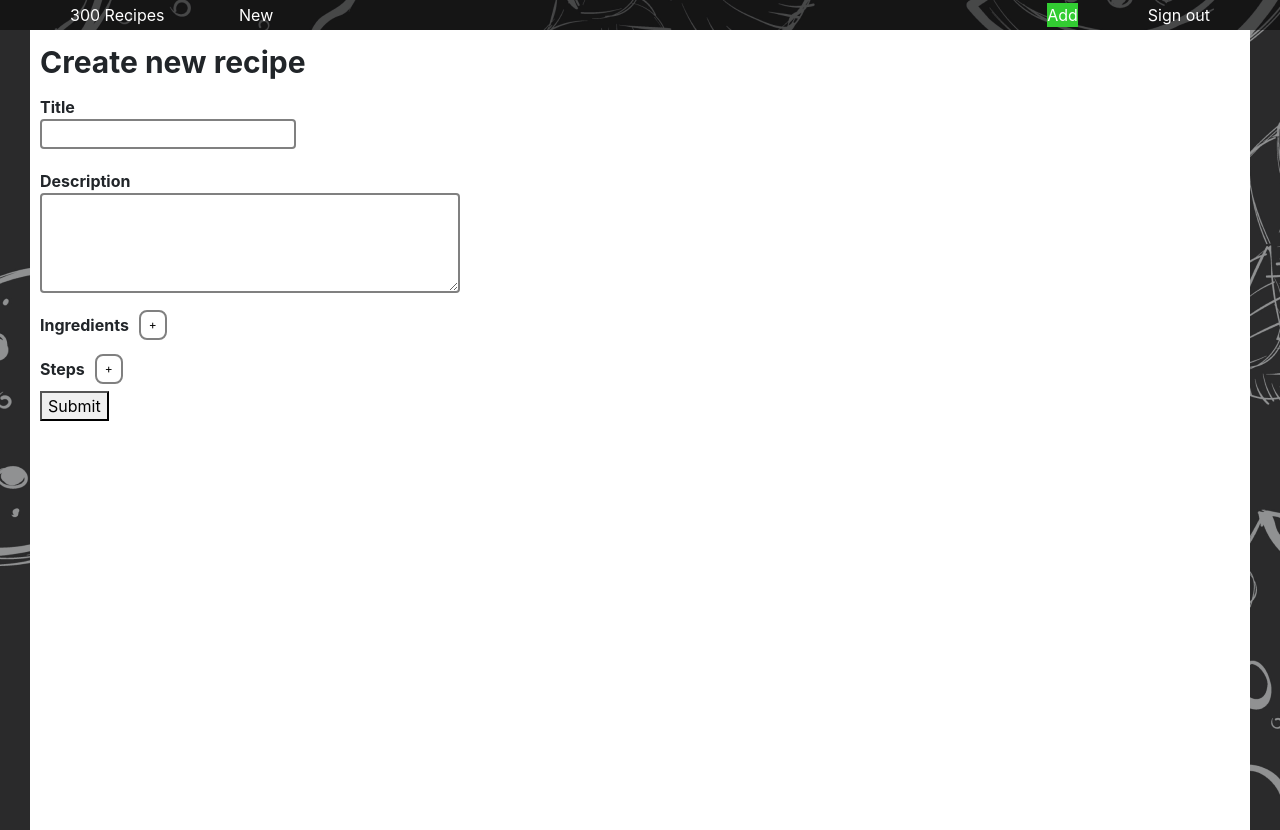
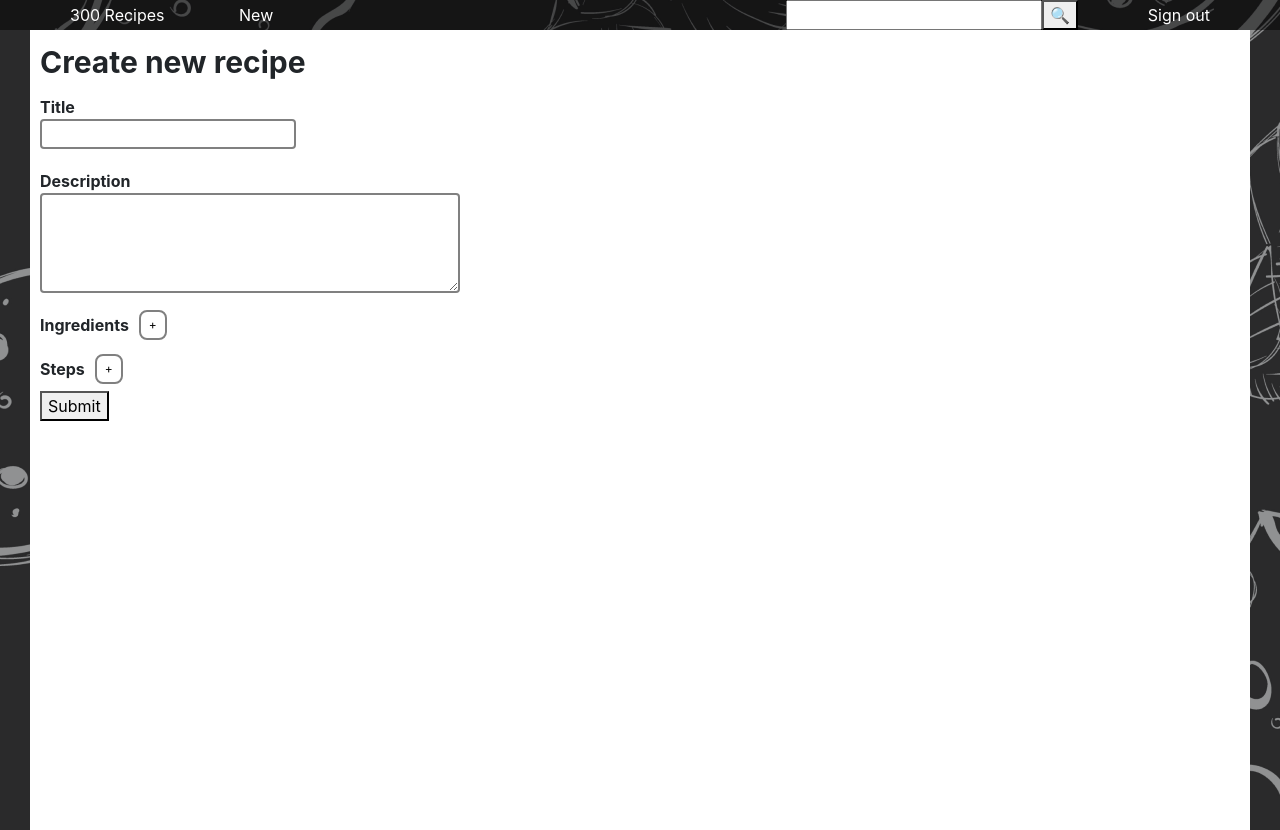
Before and after one commit to 300recipes/300recipes, an Angular app in the folder frontend/src/main/web/: page /receipts/create in a window 1280 px wide. Built offline with nearby package versions, Linux system fonts and the light colour scheme; sample sign-in values are in the browser's storage.

Commit message:
search input

```diff
--- a/frontend/src/main/web/src/modules/core/services/receipt.service.ts
+++ b/frontend/src/main/web/src/modules/core/services/receipt.service.ts
@@ -129,4 +129,8 @@ export class ReceiptService {
     return this.http.get<Receipt>(this.url + 'api/recipe/' +id);
   }
 
+  public searchRecipes(value: string): Observable<Receipt[]>{
+    return this.http.get<Receipt[]>(this.url + 'api/recipes/search/'+value);
+  }
+
 }
--- a/frontend/src/main/web/src/modules/main-toolbar/main-toolbar/main-toolbar.component.html
+++ b/frontend/src/main/web/src/modules/main-toolbar/main-toolbar/main-toolbar.component.html
@@ -9,8 +9,13 @@
             [routerLink]="'/receipts/create'">New</span>
     </span>
   </div>
+
+  <span>
+    <input [(ngModel)]="term" (keyup.enter)="search()">
+    <button (click)="search()">🔍</button>
+  </span>
+
   <span *ngIf="!show()" (click)="openSignIn()">Sign in</span>
   <span *ngIf="!show()" (click)="openSignUp()">Sign up</span>
-  <span style="background-color: limegreen" *ngIf="show()" (click)="add()">Add</span>
   <span *ngIf="show()" (click)="signOut()">Sign out</span>
 </div>
--- a/frontend/src/main/web/src/modules/main-toolbar/main-toolbar/main-toolbar.component.ts
+++ b/frontend/src/main/web/src/modules/main-toolbar/main-toolbar/main-toolbar.component.ts
@@ -1,6 +1,8 @@
 import { Component, OnInit } from '@angular/core';
+import { ActivatedRoute, Router } from '@angular/router';
 import { NgbModal } from '@ng-bootstrap/ng-bootstrap';
 import { AuthenticationService } from 'src/modules/core/services/authentication.service';
+import { ReceiptService } from 'src/modules/core/services/receipt.service';
 import { SignInComponent } from '../sign-in/sign-in.component';
 import { SignUpComponent } from '../sign-up/sign-up.component';
 
@@ -11,8 +13,11 @@ import { SignUpComponent } from '../sign-up/sign-up.component';
 })
 export class MainToolbarComponent {
 
+  term: string;
+
   constructor(private modalService: NgbModal,
-    private authenticationService: AuthenticationService) { }
+    private authenticationService: AuthenticationService,
+    private router: Router) { }
 
   openSignUp() {
     this.modalService.open(SignUpComponent, { size: "sm" });
@@ -34,4 +39,8 @@ export class MainToolbarComponent {
     return this.authenticationService.currentUserValue;
   }
 
+  search(){
+    this.router.navigate(['/receipts'], { queryParams: { search: this.term }, queryParamsHandling: 'merge' });
+  }
+
 }
```
